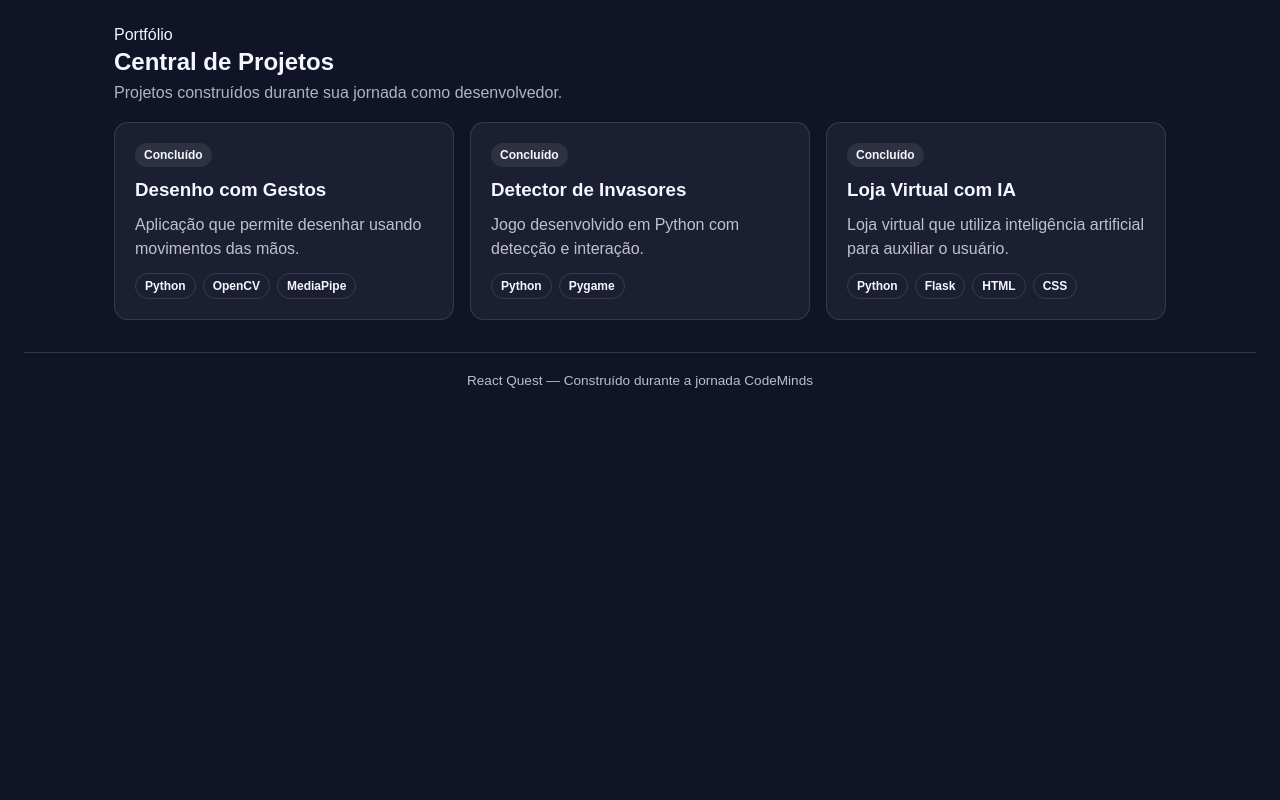
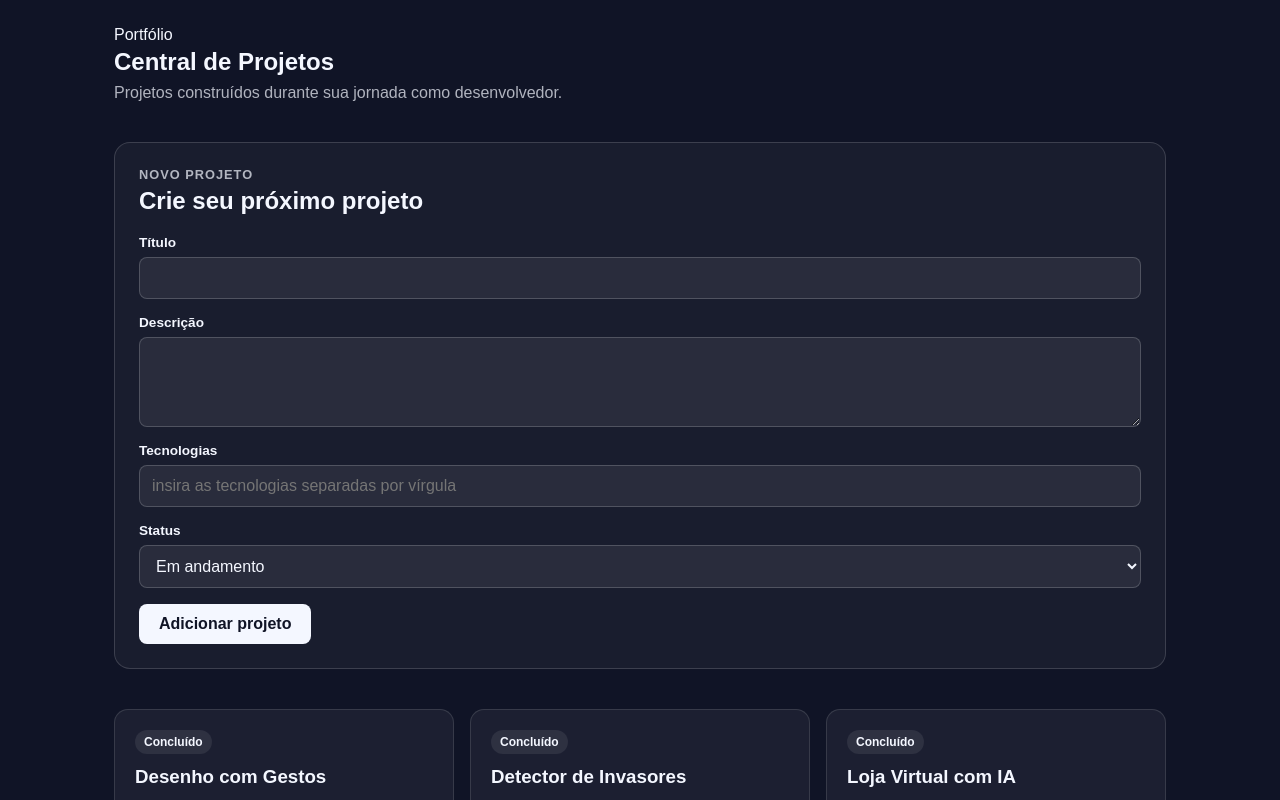
Before and after one commit to profAndreaFranca/React-Quest--Completo, a React (Vite) app: page / in a window 1280 px wide. Shown: the part 2260-3060 px from the top of the page. Before the commit the page ends 2692 px from the top, so only its background shows below. Built offline with nearby package versions, Linux system fonts and the light colour scheme.

Commit message:
feat: adiciona cadastro de projetos

```diff
--- a/src/App.jsx
+++ b/src/App.jsx
@@ -10,6 +10,7 @@
 import MissionSearch from "./components/MissionSearch";
 import MissionFilters from "./components/MissionFilters";
 import ProjectCard from "./components/ProjectCard";
+import ProjectForm from "./components/ProjectForm";
 
 const initialMissions = [
   {
@@ -116,6 +117,7 @@
   const [technologyFilter, setTechnologyFilter] = useState("Todas");
   const [difficultyFilter, setDifficultyFilter] = useState("Todas");
   const [sortOrder, setSortOrder] = useState("Maior XP");
+  const [projects, setProjects] = useState(initialProjects);
 
   //console.log(statusFilter);
 
@@ -151,6 +153,10 @@
     );
 
     setMissions(updatedMissions);
+  }
+
+  function addProject(newProject) {
+    setProjects([...projects, newProject]);
   }
 
   const completedMissions = missions.filter((mission) => mission.completed);
@@ -222,8 +228,7 @@
     <main className="app">
       <Header />
       <div className="dashboard">
-
-         <Welcome />
+        <Welcome />
 
         <ProfileCard
           name="Andrea"
@@ -231,8 +236,6 @@
           favoriteArea="Desenvolvimento Web"
           level="Aprendiz React"
         />
-
-
 
         <section className="summary-section">
           <h2>Resumo da jornada</h2>
@@ -326,8 +329,13 @@
             </div>
           </div>
 
+          <ProjectForm
+            onAddProject={addProject}
+          />
+
+
           <div className="projects-grid">
-            {initialProjects.map((project) => (
+            {projects.map((project) => (
               <ProjectCard
                 key={project.id}
                 title={project.title}
@@ -338,8 +346,6 @@
             ))}
           </div>
         </section>
-
-
       </div>
       <Footer />
     </main>
--- a/src/components/ProjectCard.css
+++ b/src/components/ProjectCard.css
@@ -1,4 +1,5 @@
 .project-card {
+  margin-top: 40px;
   display: flex;
   flex-direction: column;
   gap: 12px;
--- /dev/null
+++ b/src/components/ProjectForm.css
@@ -0,0 +1,63 @@
+.project-form-section {
+  margin-top: 40px;
+  padding: 24px;
+  border: 1px solid rgba(255, 255, 255, 0.15);
+  border-radius: 16px;
+  background: rgba(255, 255, 255, 0.04);
+}
+.project-form-heading {
+  margin-bottom: 20px;
+}
+.project-form-heading p {
+  margin: 0;
+  font-size: 0.8rem;
+  font-weight: 700;
+  text-transform: uppercase;
+  letter-spacing: 1px;
+  opacity: 0.7;
+}
+.project-form-heading h2 {
+  margin: 5px 0 0;
+}
+.project-form {
+  display: grid;
+  gap: 16px;
+}
+.project-form__group {
+  display: flex;
+  flex-direction: column;
+  gap: 7px;
+}
+.project-form__group label {
+  font-size: 0.85rem;
+  font-weight: 700;
+}
+.project-form__group input,
+.project-form__group textarea,
+.project-form__group select {
+  width: 100%;
+  padding: 11px 12px;
+  border: 1px solid rgba(255, 255, 255, 0.18);
+  border-radius: 8px;
+  background: rgba(255, 255, 255, 0.07);
+  color: inherit;
+  font: inherit;
+}
+.project-form__group textarea {
+  min-height: 90px;
+  resize: vertical;
+}
+
+.project-form__group select option {
+  color:#101426;
+}
+
+.project-form__button {
+  justify-self: start;
+  padding: 11px 20px;
+  border: none;
+  border-radius: 8px;
+  font: inherit;
+  font-weight: 700;
+  cursor: pointer;
+}
--- /dev/null
+++ b/src/components/ProjectForm.jsx
@@ -0,0 +1,87 @@
+import { useState } from "react";
+import "./ProjectForm.css";
+
+function ProjectForm({ onAddProject }) {
+  const [title, setTitle] = useState("");
+  const [description, setDescription] = useState("");
+  const [technologies, setTechnologies] = useState("");
+  const [status, setStatus] = useState("Em andamento");
+
+  function handleSubmit(event) {
+    event.preventDefault();
+
+    const newProject = {
+      id: Date.now(),
+      title,
+      description,
+      technologies: technologies.split(",").map((tech) => tech.trim()),
+      status,
+    };
+
+    onAddProject(newProject);
+
+    setTitle("");
+    setDescription("");
+    setTechnologies("");
+    setStatus("Em andamento");
+  }
+
+  return (
+    <section className="project-form-section">
+      <div className="project-form-heading">
+        <p>Novo projeto</p>
+        <h2>Crie seu próximo projeto</h2>
+      </div>
+
+      <form className="project-form" onSubmit={handleSubmit}>
+        <div className="project-form__group">
+          <label htmlFor="project-title">Título</label>
+          <input
+            id="project-title"
+            type="text"
+            value={title}
+            onChange={(event) => setTitle(event.target.value)}
+          />
+        </div>
+
+        <div className="project-form__group">
+          <label htmlFor="project-description">Descrição</label>
+          <textarea
+            id="project-description"
+            value={description}
+            onChange={(event) => setDescription(event.target.value)}
+          />
+        </div>
+
+        <div className="project-form__group">
+          <label htmlFor="project-technologies">Tecnologias</label>
+          <input
+            id="project-technologies"
+            type="text"
+            value={technologies}
+            onChange={(event) => setTechnologies(event.target.value)}
+            placeholder="insira as tecnologias separadas por vírgula"
+          />
+        </div>
+
+        <div className="project-form__group">
+          <label htmlFor="project-status">Status</label>
+          <select
+            id="project-status"
+            value={status}
+            onChange={(event) => setStatus(event.target.value)}
+          >
+            <option value="Em andamento">Em andamento</option>
+            <option value="Concluído">Concluído</option>
+          </select>
+        </div>
+
+        <button type="submit" className="project-form__button">
+          Adicionar projeto
+        </button>
+      </form>
+    </section>
+  );
+}
+
+export default ProjectForm;
```
Also changed, not shown: src/assets/etapas da aula/Etapa6.txt (added), 1 other file (tests, documents, lock files or other folders).
